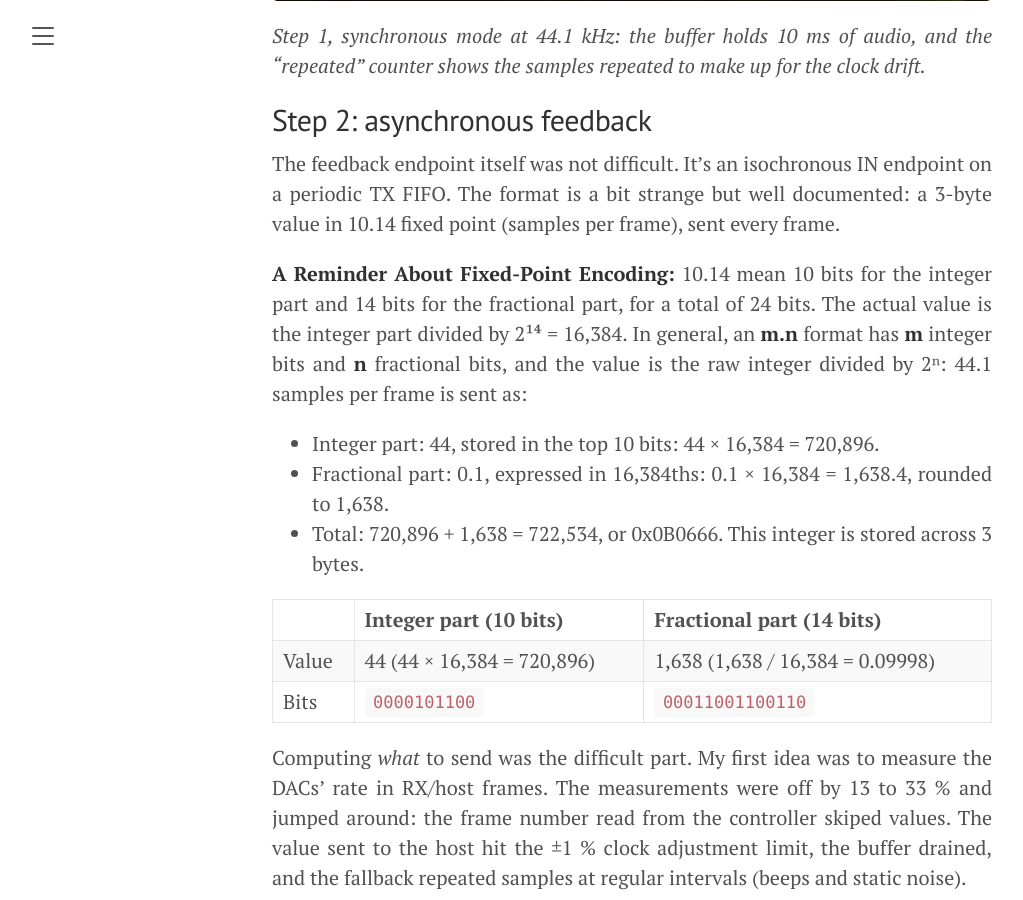
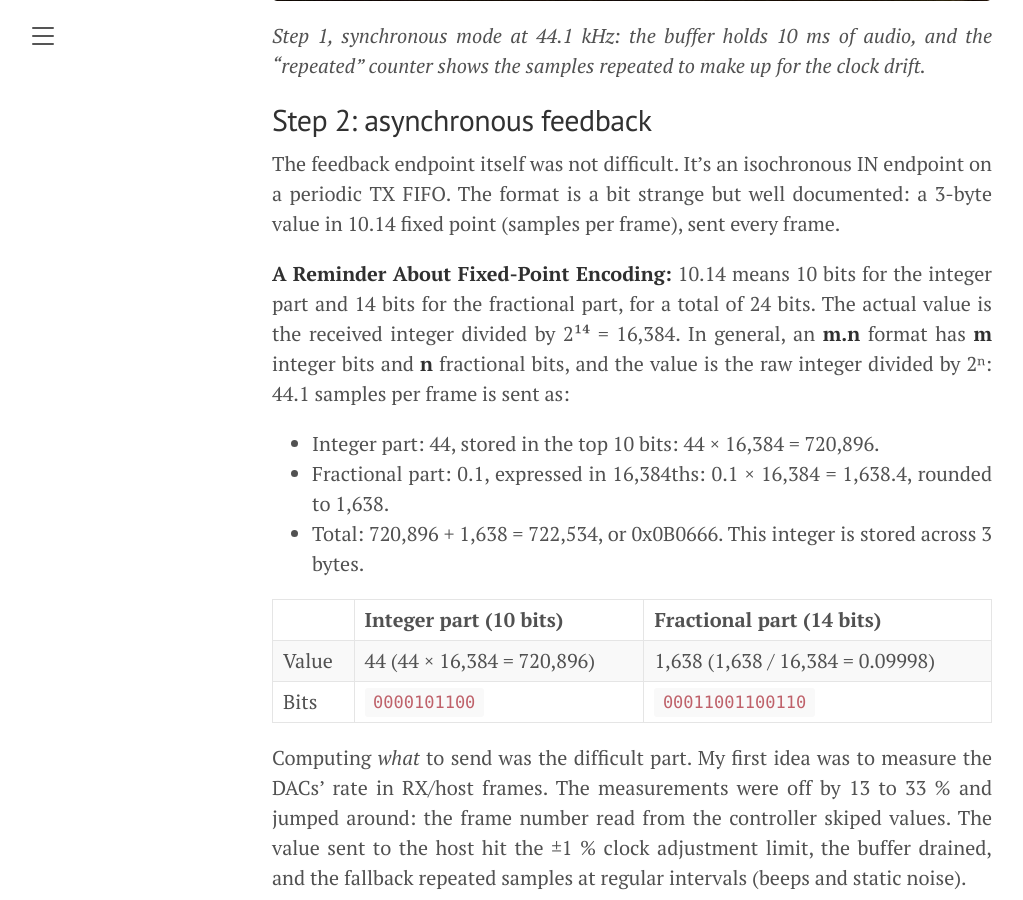
Before and after one commit to berettavexee/berettavexee.github.io, a Jekyll site: the page built from _posts/2026-10-31-echo-mini-usb-sound-card.md, in a window 1280 px wide and 900 px high, scrolled down 4029 px. Shown: the whole window, without its empty margins (8-1031 px from the left). Built offline with Jekyll 4.4.1, drawn with Linux system fonts in a browser that asks for light colours; some of the changed text lies outside the part shown.

Commit message:
ECHO MINI article: 250 us packet diagram in the erratum, fixed-point wording
Co-Authored-By: Claude Opus 5.5 <noreply@anthropic.com>
Claude-Session: https://claude.ai/code/session_01PYBHt4uMzd6sa9kkU7BkpY

```diff
--- a/_posts/2026-10-31-echo-mini-usb-sound-card.md
+++ b/_posts/2026-10-31-echo-mini-usb-sound-card.md
@@ -59,7 +59,7 @@ After five or six attempts, I now have a sound card that works in 16 and 24-bit
 
 The feedback endpoint itself was not difficult. It's an isochronous IN endpoint on a periodic TX FIFO. The format is a bit strange but well documented: a 3-byte value in 10.14 fixed point (samples per frame), sent every frame.
 
-**A Reminder About Fixed-Point Encoding:** 10.14 mean 10 bits for the integer part and 14 bits for the fractional part, for a total of 24 bits. The actual value is the integer part divided by 2¹⁴ = 16,384. In general, an **m.n** format has **m** integer bits and **n** fractional bits, and the value is the raw integer divided by 2ⁿ: 44.1 samples per frame is sent as:
+**A Reminder About Fixed-Point Encoding:** 10.14 means 10 bits for the integer part and 14 bits for the fractional part, for a total of 24 bits. The actual value is the received integer divided by 2¹⁴ = 16,384. In general, an **m.n** format has **m** integer bits and **n** fractional bits, and the value is the raw integer divided by 2ⁿ: 44.1 samples per frame is sent as:
 
 - Integer part: 44, stored in the top 10 bits: 44 × 16,384 = 720,896.
 - Fractional part: 0.1, expressed in 16,384ths: 0.1 × 16,384 = 1,638.4, rounded to 1,638.
```
Also changed, not shown: other parts of _posts/2026-10-31-echo-mini-usb-sound-card.md (+4 -0 lines), assets/img/echo-mini-uac2-frames-250us.svg (added).
